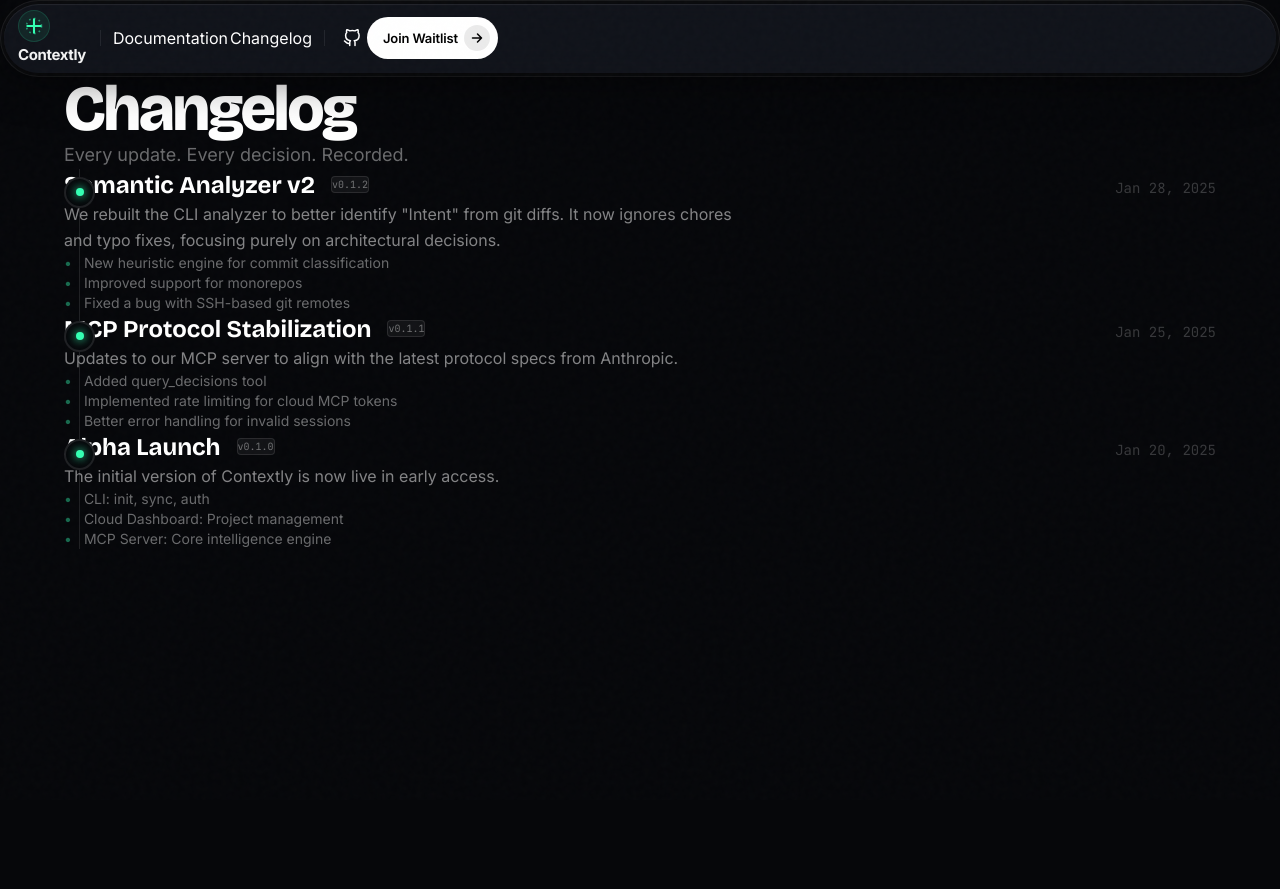
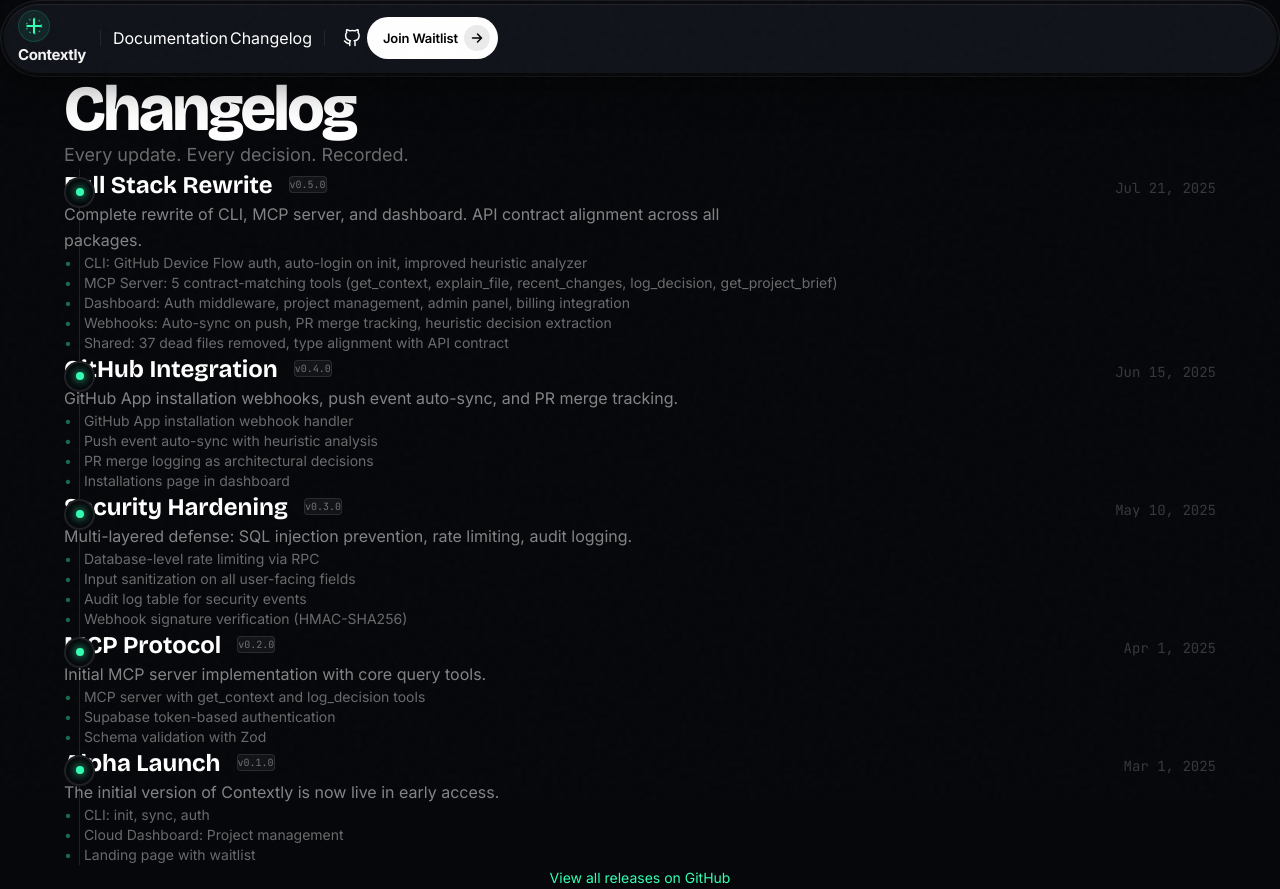
Before and after one commit to GetContextly/contextly, a Next.js app in the folder packages/dashboard/: page /changelog in a window 1280 px wide. Built offline with nearby package versions, Linux system fonts and the light colour scheme.

Commit message:
feat(dashboard): update changelog, add 404 and global error pages
- Rewrite changelog with actual version history (v0.1.0 through v0.5.0)
- Add not-found.tsx with consistent design system styling
- Add global-error.tsx for unhandled runtime errors
- Link to GitHub releases page

```diff
--- a/packages/dashboard/src/app/changelog/page.tsx
+++ b/packages/dashboard/src/app/changelog/page.tsx
@@ -2,41 +2,68 @@
 
 import React from 'react';
 import { motion } from 'framer-motion';
+import Link from 'next/link';
 
 const UPDATES = [
   {
-    version: 'v0.1.2',
-    date: 'Jan 28, 2025',
-    title: 'Semantic Analyzer v2',
-    description: 'We rebuilt the CLI analyzer to better identify "Intent" from git diffs. It now ignores chores and typo fixes, focusing purely on architectural decisions.',
+    version: 'v0.5.0',
+    date: 'Jul 21, 2025',
+    title: 'Full Stack Rewrite',
+    description: 'Complete rewrite of CLI, MCP server, and dashboard. API contract alignment across all packages.',
     changes: [
-      'New heuristic engine for commit classification',
-      'Improved support for monorepos',
-      'Fixed a bug with SSH-based git remotes'
-    ]
+      'CLI: GitHub Device Flow auth, auto-login on init, improved heuristic analyzer',
+      'MCP Server: 5 contract-matching tools (get_context, explain_file, recent_changes, log_decision, get_project_brief)',
+      'Dashboard: Auth middleware, project management, admin panel, billing integration',
+      'Webhooks: Auto-sync on push, PR merge tracking, heuristic decision extraction',
+      'Shared: 37 dead files removed, type alignment with API contract',
+    ],
   },
   {
-    version: 'v0.1.1',
-    date: 'Jan 25, 2025',
-    title: 'MCP Protocol Stabilization',
-    description: 'Updates to our MCP server to align with the latest protocol specs from Anthropic.',
+    version: 'v0.4.0',
+    date: 'Jun 15, 2025',
+    title: 'GitHub Integration',
+    description: 'GitHub App installation webhooks, push event auto-sync, and PR merge tracking.',
     changes: [
-      'Added query_decisions tool',
-      'Implemented rate limiting for cloud MCP tokens',
-      'Better error handling for invalid sessions'
-    ]
+      'GitHub App installation webhook handler',
+      'Push event auto-sync with heuristic analysis',
+      'PR merge logging as architectural decisions',
+      'Installations page in dashboard',
+    ],
+  },
+  {
+    version: 'v0.3.0',
+    date: 'May 10, 2025',
+    title: 'Security Hardening',
+    description: 'Multi-layered defense: SQL injection prevention, rate limiting, audit logging.',
+    changes: [
+      'Database-level rate limiting via RPC',
+      'Input sanitization on all user-facing fields',
+      'Audit log table for security events',
+      'Webhook signature verification (HMAC-SHA256)',
+    ],
+  },
+  {
+    version: 'v0.2.0',
+    date: 'Apr 1, 2025',
+    title: 'MCP Protocol',
+    description: 'Initial MCP server implementation with core query tools.',
+    changes: [
+      'MCP server with get_context and log_decision tools',
+      'Supabase token-based authentication',
+      'Schema validation with Zod',
+    ],
   },
   {
     version: 'v0.1.0',
-    date: 'Jan 20, 2025',
+    date: 'Mar 1, 2025',
     title: 'Alpha Launch',
     description: 'The initial version of Contextly is now live in early access.',
     changes: [
       'CLI: init, sync, auth',
       'Cloud Dashboard: Project management',
-      'MCP Server: Core intelligence engine'
-    ]
-  }
+      'Landing page with waitlist',
+    ],
+  },
 ];
 
 export default function ChangelogPage() {
@@ -49,11 +76,10 @@ export default function ChangelogPage() {
         </header>
 
         <div className="relative">
-          {/* Vertical Line */}
           <div className="absolute left-[15px] top-0 bottom-0 w-[1px] bg-white/10" />
 
           <div className="space-y-20">
-            {UPDATES.map((update, i) => (
+            {UPDATES.map((update) => (
               <motion.div
                 key={update.version}
                 initial={{ opacity: 0, x: -20 }}
@@ -61,7 +87,6 @@ export default function ChangelogPage() {
                 viewport={{ once: true }}
                 className="relative pl-12"
               >
-                {/* Dot */}
                 <div className="absolute left-0 top-2 w-[31px] h-[31px] rounded-full bg-[#06070a] border-2 border-white/10 flex items-center justify-center">
                   <div className="w-2 h-2 rounded-full bg-signal-green shadow-[0_0_10px_#34FFB3]" />
                 </div>
@@ -77,7 +102,7 @@ export default function ChangelogPage() {
                 <p className="text-white/50 leading-relaxed mb-8 max-w-2xl">{update.description}</p>
 
                 <ul className="space-y-3">
-                  {update.changes.map(change => (
+                  {update.changes.map((change) => (
                     <li key={change} className="flex gap-3 text-sm text-white/40">
                       <span className="text-signal-green/40">•</span>
                       {change}
@@ -88,6 +113,17 @@ export default function ChangelogPage() {
             ))}
           </div>
         </div>
+
+        <div className="mt-20 text-center">
+          <Link
+            href="https://github.com/GetContextly/contextly/releases"
+            className="text-signal-green text-sm hover:underline"
+            target="_blank"
+            rel="noopener noreferrer"
+          >
+            View all releases on GitHub
+          </Link>
+        </div>
       </div>
     </main>
   );
--- /dev/null
+++ b/packages/dashboard/src/app/global-error.tsx
@@ -0,0 +1,33 @@
+'use client';
+
+import React from 'react';
+
+export default function GlobalError({
+  error,
+  reset,
+}: {
+  error: Error & { digest?: string };
+  reset: () => void;
+}) {
+  return (
+    <html lang="en">
+      <body className="min-h-screen bg-[#06070a] flex items-center justify-center p-6 text-white">
+        <div className="text-center max-w-md">
+          <div className="text-6xl font-display font-black text-red-500/20 mb-8">
+            !
+          </div>
+          <h1 className="text-2xl font-display font-bold mb-4">Something went wrong</h1>
+          <p className="text-white/40 text-sm mb-8">
+            An unexpected error occurred. Please try again.
+          </p>
+          <button
+            onClick={reset}
+            className="px-6 py-3 rounded-2xl bg-signal-green text-black font-bold text-sm hover:scale-[1.02] active:scale-[0.98] transition-all"
+          >
+            Try Again
+          </button>
+        </div>
+      </body>
+    </html>
+  );
+}
--- /dev/null
+++ b/packages/dashboard/src/app/not-found.tsx
@@ -0,0 +1,40 @@
+'use client';
+
+import React from 'react';
+import { motion } from 'framer-motion';
+import Link from 'next/link';
+
+export default function NotFound() {
+  return (
+    <div className="min-h-screen bg-[#06070a] flex items-center justify-center p-6">
+      <motion.div
+        className="text-center"
+        initial={{ opacity: 0, y: 20 }}
+        animate={{ opacity: 1, y: 0 }}
+        transition={{ duration: 0.8, ease: [0.16, 1, 0.3, 1] }}
+      >
+        <div className="text-8xl font-display font-black text-white/[0.03] mb-8">
+          404
+        </div>
+        <h1 className="text-3xl font-display font-bold mb-4">Page not found</h1>
+        <p className="text-white/40 text-sm mb-10 max-w-md">
+          The page you&apos;re looking for doesn&apos;t exist or has been moved.
+        </p>
+        <div className="flex items-center justify-center gap-4">
+          <Link
+            href="/"
+            className="px-6 py-3 rounded-2xl bg-signal-green text-black font-bold text-sm hover:scale-[1.02] active:scale-[0.98] transition-all shadow-[0_0_20px_rgba(52,255,179,0.2)]"
+          >
+            Go Home
+          </Link>
+          <Link
+            href="/dashboard"
+            className="px-6 py-3 rounded-2xl bg-white/5 border border-white/10 text-white/60 text-sm font-bold hover:bg-white/10 transition-all"
+          >
+            Dashboard
+          </Link>
+        </div>
+      </motion.div>
+    </div>
+  );
+}
```
